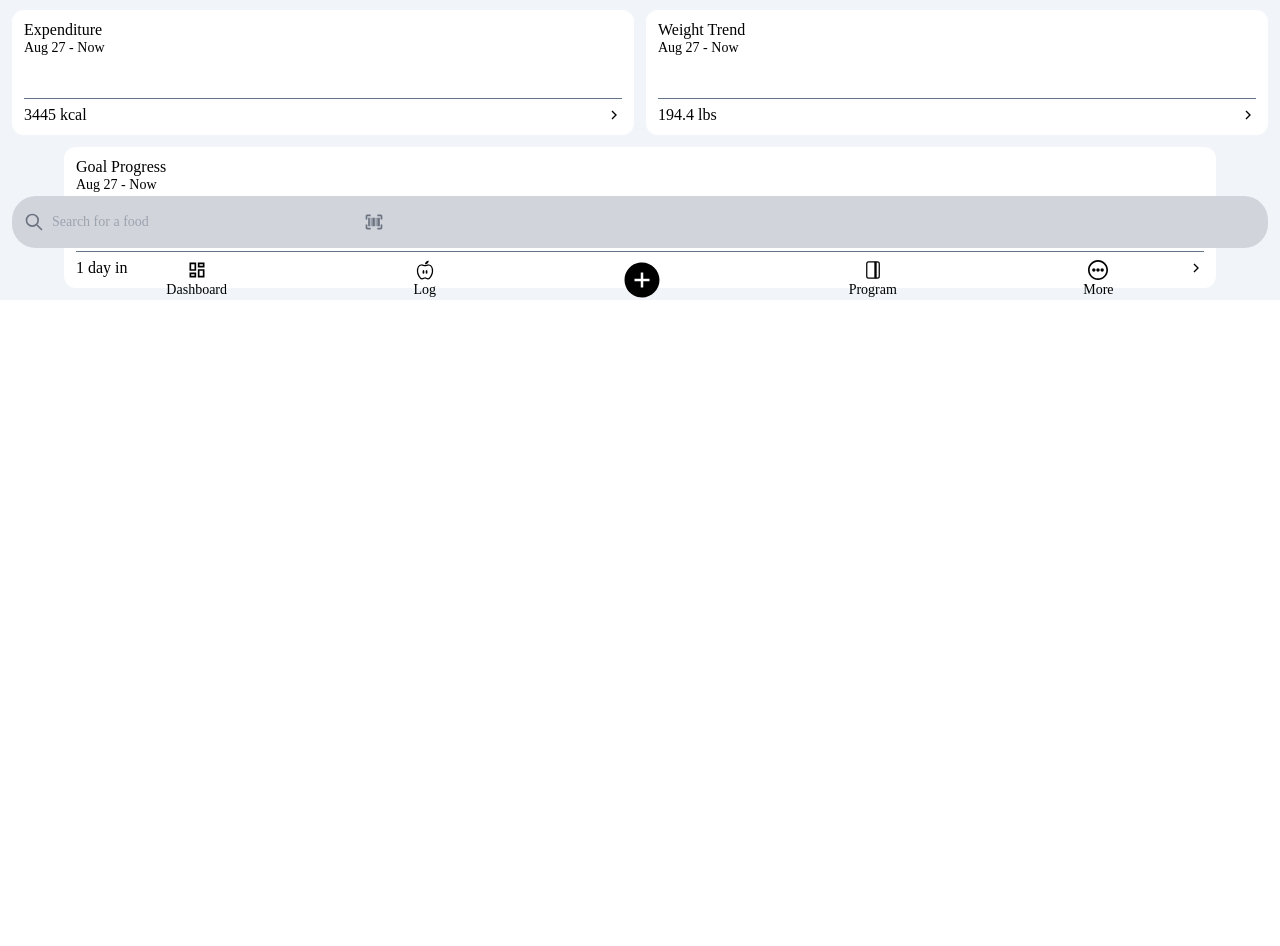
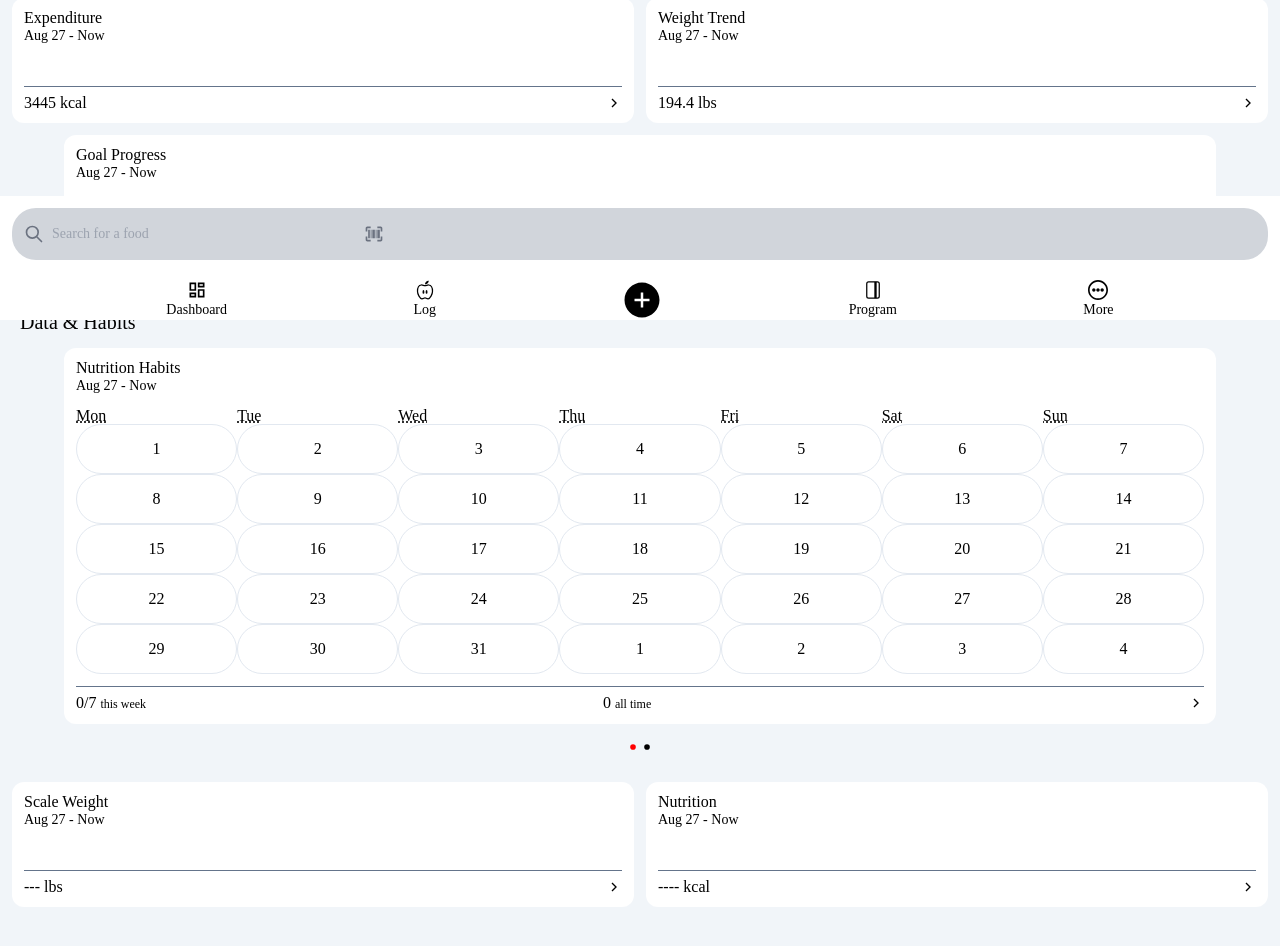
Before and after one commit to keenanmalloy/macro-app, a Next.js app: page / in a window 1280 px wide. Shown: the part 480-1426 px from the top of the page. Before the commit the page ends 800 px from the top, so only its background shows below. Built offline with nearby package versions, Linux system fonts and the light colour scheme.

Commit message:
Dashboard css

```diff
--- a/app/components/Footer.jsx
+++ b/app/components/Footer.jsx
@@ -1,32 +1,36 @@
 import React from "react";
 import { CgMoreO } from "react-icons/cg";
 import { MdOutlineDashboard } from "react-icons/md";
-import {AiFillPlusCircle} from "react-icons/ai";
-import {IoNutritionOutline, IoJournalOutline} from "react-icons/io5";
+import { AiFillPlusCircle } from "react-icons/ai";
+import { IoNutritionOutline, IoJournalOutline } from "react-icons/io5";
 export const Footer = () => {
+
+
   return (
-    <footer className="fixed bottom-5 w-full text-sm">
+    <div>
+      <footer className="fixed bottom-0 w-full text-sm bg-white" id="hide">
         <div className="flex justify-evenly pt-3 space-x-5">
           <button className="flex flex-col items-center">
-          <MdOutlineDashboard size={20}/>
+            <MdOutlineDashboard size={20} />
             Dashboard
           </button>
           <button className="flex flex-col items-center">
-          <IoNutritionOutline size={20}/>
+            <IoNutritionOutline size={20} />
             Log
           </button>
           <button className="flex flex-col items-center">
             <AiFillPlusCircle size={40} />
           </button>
           <button className="flex flex-col items-center">
-          <IoJournalOutline size={20}/>
+            <IoJournalOutline size={20} />
             Program
           </button>
           <button className="flex flex-col items-center">
-          <CgMoreO size={20}/>
+            <CgMoreO size={20} />
             More
           </button>
         </div>
       </footer>
+    </div>
   );
-}
+};
--- a/app/components/SearchBar.jsx
+++ b/app/components/SearchBar.jsx
@@ -1,9 +1,30 @@
-import React from "react";
+import React, { useEffect, useState } from "react";
 import { BiBarcodeReader } from "react-icons/bi";
 
 export const SearchBar = () => {
+  const [isVisible, setIsVisible] = useState(true);
+
+  const listenToScroll = () => {
+    let heightToHideFrom = 5;
+    const winScroll =
+      document.body.scrollTop || document.documentElement.scrollTop;
+
+    if (winScroll > heightToHideFrom) {
+      isVisible && // to limit setting state only the first time
+        setIsVisible(false);
+    } else {
+      setIsVisible(true);
+    }
+  };
+
+  useEffect(() => {
+    window.addEventListener("scroll", listenToScroll);
+    return () => window.removeEventListener("scroll", listenToScroll);
+  }, []);
   return (
-    <div className="fixed bottom-16 w-full px-3 pb-2">
+    <>
+      {isVisible && (
+        <div className="fixed bottom-12 w-full p-3 bg-white">
           <form>
             <label
               htmlFor="default-search"
@@ -28,8 +49,12 @@ export const SearchBar = () => {
                     d="M21 21l-6-6m2-5a7 7 0 11-14 0 7 7 0 0114 0z"
                   ></path>
                 </svg>
-            <button type="button" className="relative left-80 text-gray-500 dark:text-gray-400" onClick={() => console.log('clicked')}>
-            <BiBarcodeReader size={20}/>
+                <button
+                  type="button"
+                  className="relative left-80 text-gray-500 dark:text-gray-400"
+                  onClick={() => console.log("clicked")}
+                >
+                  <BiBarcodeReader size={20} />
                 </button>
               </div>
               <input
@@ -42,5 +67,7 @@ export const SearchBar = () => {
             </div>
           </form>
         </div>
+      )}
+    </>
   );
 };
--- /dev/null
+++ b/app/components/dashboard/DataAndHabits.jsx
@@ -0,0 +1,60 @@
+import React, { useState } from "react";
+import { Calendar } from "react-calendar";
+import { GrFormNext } from "react-icons/gr";
+import { SliderDot } from "./SliderDot";
+
+export const DataAndHabits = () => {
+  const [value, onChange] = useState(new Date());
+  return (
+    <div className="bg-slate-100">
+      <h3 className="px-5 text-xl">Data & Habits</h3>
+      <div className="flex justify-center pt-3 ">
+        <div className="bg-white rounded-xl w-[90%] p-3">
+          <h3 className="text-left">Nutrition Habits</h3>
+          <h4 className="text-left text-sm">Aug 27 - Now</h4>
+          <div className="py-3">
+            <Calendar
+              onChange={onChange}
+              value={value}
+              showNavigation={false}
+              selectRange={true}
+              tileClassName="p-4 rounded-full border border-solid border-slate-200"
+            />
+          </div>
+          <div className="border-t border-solid border-slate-500 flex justify-between pt-2">
+            <p>
+              0/7 <span className="text-xs">this week</span>{" "}
+            </p>
+            <p className="pr-20 ">
+              0 <span className="text-xs">all time</span>{" "}
+            </p>
+            <div>
+              <GrFormNext />
+            </div>
+          </div>
+        </div>
+      </div>
+      <div >
+        <SliderDot />
+      </div>
+      <div className="bg-slate-100 pb-20">
+      <div className="flex justify-evenly pt-5 px-3 space-x-3">
+        <button className="bg-white rounded-xl w-full p-3">
+          <h3 className="text-left">Scale Weight</h3>
+          <h4 className="text-left text-sm pb-10">Aug 27 - Now</h4>
+          <p className="border-t border-solid border-slate-500 flex justify-between pt-2">
+            --- lbs <GrFormNext />
+          </p>
+        </button>
+        <button className="bg-white rounded-xl w-full p-3">
+          <h3 className="text-left">Nutrition</h3>
+          <h4 className="text-left text-sm pb-10">Aug 27 - Now</h4>
+          <p className="border-t border-solid border-slate-500 flex justify-between pt-2">
+            ---- kcal <GrFormNext />
+          </p>
+        </button>
+      </div>
+    </div>
+    </div>
+  );
+};
--- a/app/components/dashboard/InsightsAndAnalytics.jsx
+++ b/app/components/dashboard/InsightsAndAnalytics.jsx
@@ -4,7 +4,7 @@ import { GrFormNext } from "react-icons/gr";
 export const InsightsAndAnalytics = () => {
   return (
     <div className="bg-slate-100">
-      <h3 className="px-5 text-xl pt-3">Insights & Analytics</h3>
+      <h3 className="px-5 text-xl">Insights & Analytics</h3>
       <div className="flex justify-evenly pt-5 px-3 space-x-3">
         <button className="bg-white rounded-xl w-full p-3">
           <h3 className="text-left">Expenditure</h3>
@@ -21,7 +21,7 @@ export const InsightsAndAnalytics = () => {
           </p>
         </button>
       </div>
-      <div className="flex justify-center py-3">
+      <div className="flex justify-center py-3 pb-8">
         <button className="bg-white rounded-xl w-[90%] p-3">
           <h3 className="text-left">Goal Progress</h3>
           <h4 className="text-left text-sm">Aug 27 - Now</h4>
--- a/app/components/dashboard/NutritionTargets.jsx
+++ b/app/components/dashboard/NutritionTargets.jsx
@@ -56,8 +56,8 @@ export const NutritionTargets = () => {
 
 const VerticalBar = () => {
   return (
-    <div className="w-4 bg-gray-200 h-8 dark:bg-gray-700">
-      <div className="bg-white mx-auto mt-1 h-0.5 w-2"></div>
+    <div className="w-4 h-8 bg-slate-200">
+      <div className="bg-slate-400 mx-auto mt-1 h-0.5 w-2"></div>
       <div
         className="bg-green-400 mx-auto w-1 flex items-center justify-center"
         style={{ height: "0%" }}
--- a/pages/index.jsx
+++ b/pages/index.jsx
@@ -1,4 +1,5 @@
 import { DashboardHeader } from "../app/components/dashboard/DashboardHeader";
+import { DataAndHabits } from "../app/components/dashboard/DataAndHabits";
 import { InsightsAndAnalytics } from "../app/components/dashboard/InsightsAndAnalytics";
 import { NutritionTargets } from "../app/components/dashboard/NutritionTargets";
 import { SliderDot } from "../app/components/dashboard/SliderDot";
@@ -9,10 +10,11 @@ import { SearchBar } from "../app/components/SearchBar";
 export default function HomePage() {
   return (
     <div>
-      <DashboardHeader/>
-      <NutritionTargets/>
-      <SliderDot/>
-      <InsightsAndAnalytics/>
+      <DashboardHeader />
+      <NutritionTargets />
+      <SliderDot />
+      <InsightsAndAnalytics />
+      <DataAndHabits />
       <SearchBar />
       <Footer />
     </div>
```
Lines whose indentation alone changed are shown as unchanged.
